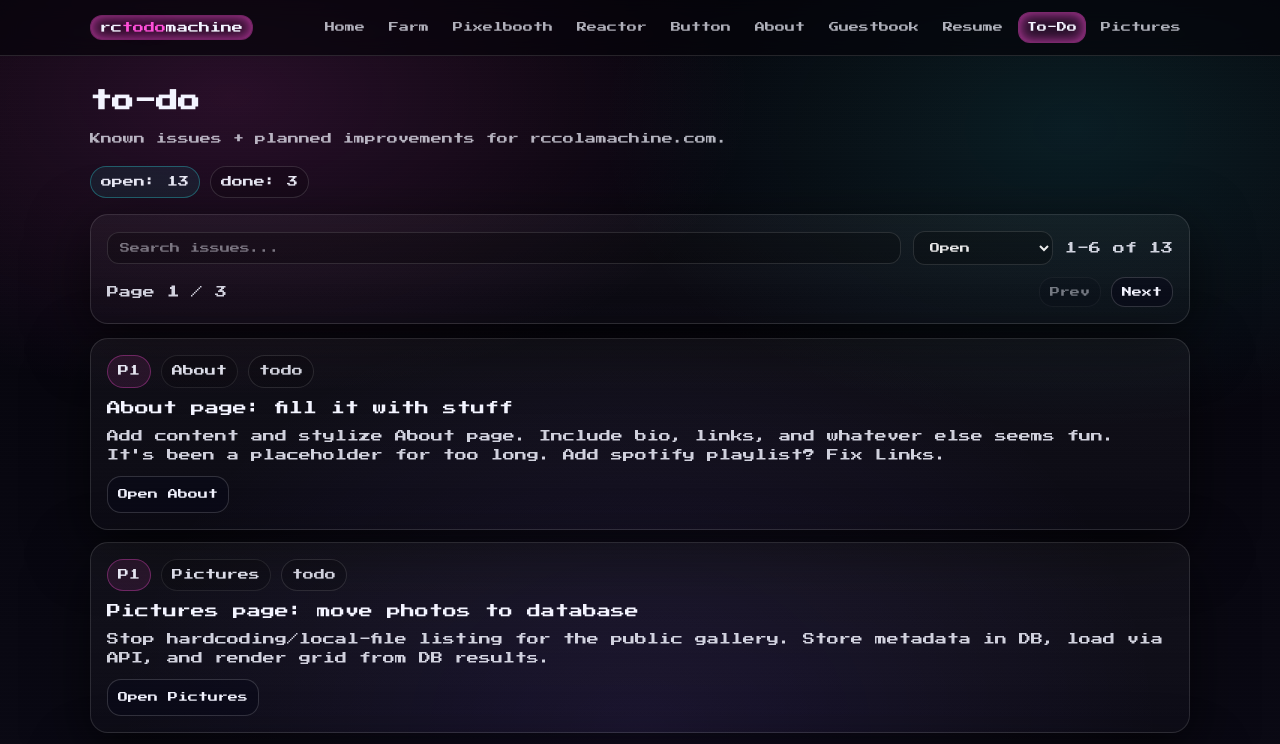
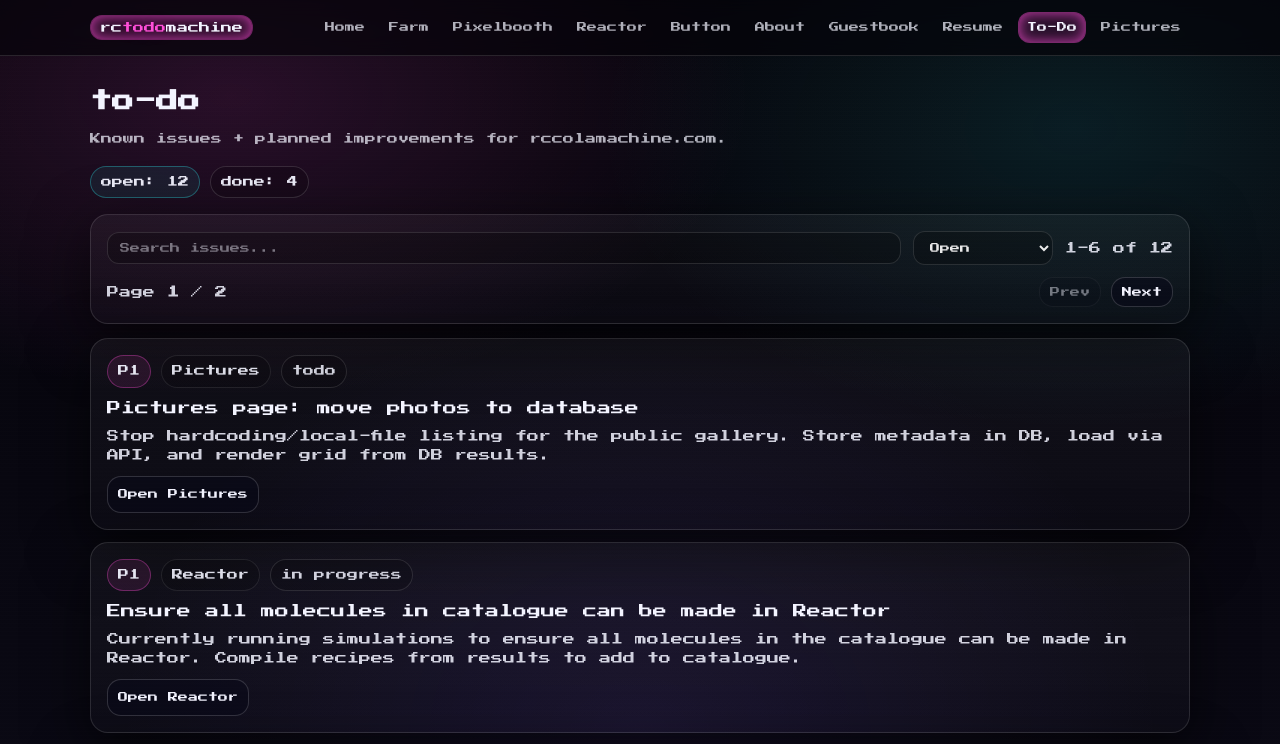
Before and after one commit to rccolamachine/project-site, a Next.js app: page /todo in a window 1280 px wide. Shown: the top 744 px of the page. Built offline with nearby package versions, Linux system fonts and the light colour scheme.

Commit message:
checking off About in todo

```diff
--- a/app/todo/page.js
+++ b/app/todo/page.js
@@ -80,7 +80,7 @@ const ITEMS = [
     title: "About page: fill it with stuff",
     area: "About",
     priority: "P1",
-    status: "todo",
+    status: "done",
     notes:
       "Add content and stylize About page. Include bio, links, and whatever else seems fun. It's been a placeholder for too long. Add spotify playlist? Fix Links.",
     links: [{ label: "Open About", href: "/about" }],
```
